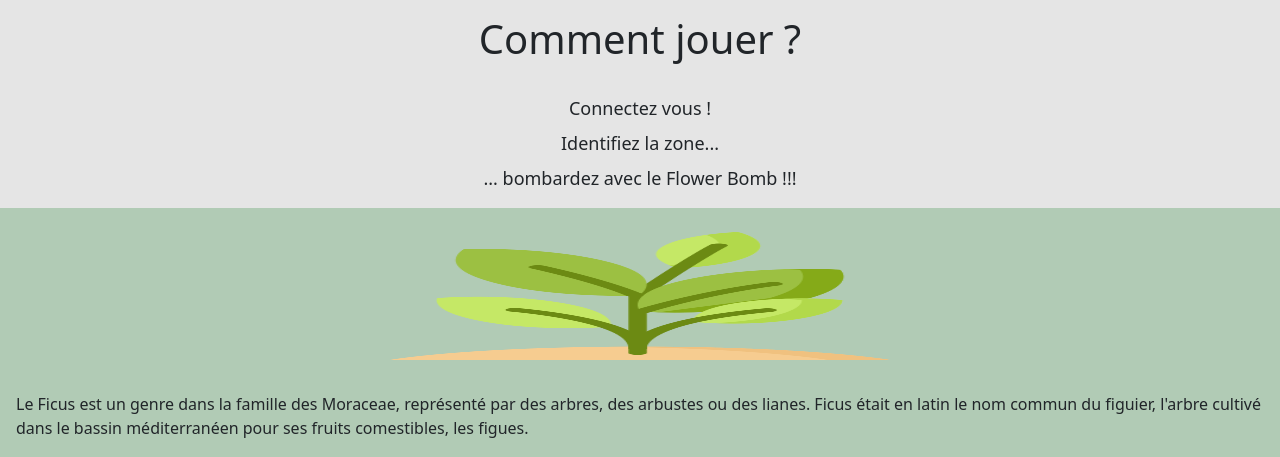
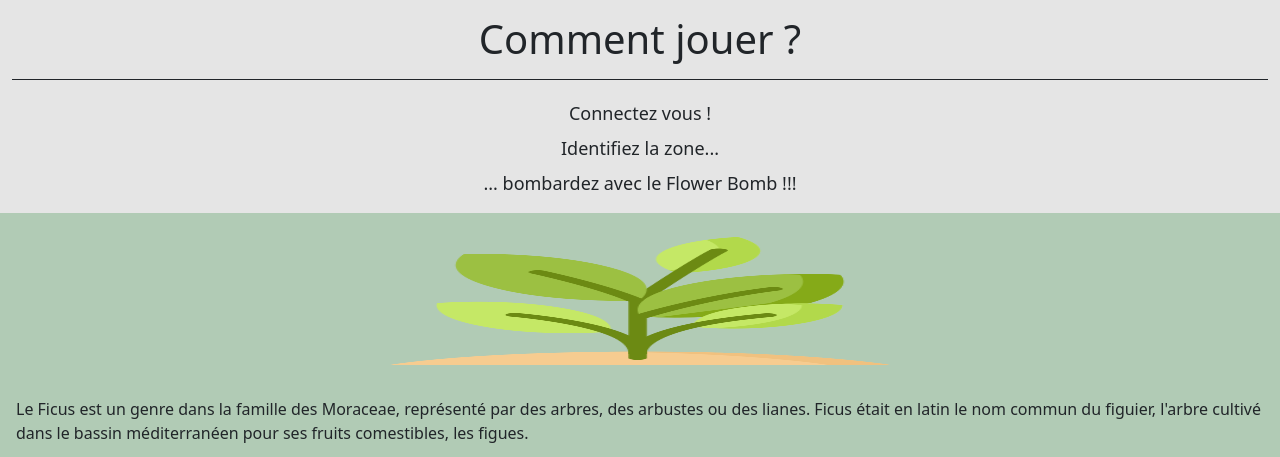
Before and after one commit to DangirasH/HacathonBomb-1er-Hackathon-, a PHP site: template src/View/Home/index.html.twig in a window 1280 px wide. Shown: the part 354-811 px from the top of the page. Run offline with PHP 8.4, Linux system fonts and the light colour scheme; the template is opened without the code that fills it, so the values that code supplies are empty; some libraries are stand-ins or nearby versions; some web fonts are replaced.

Commit message:
style de home

```diff
--- a/src/View/Home/index.html.twig
+++ b/src/View/Home/index.html.twig
@@ -17,12 +17,12 @@
 	</div>
 
 	<div class="bg-light">
-		<div class="container-fluid mb-2 d-flex justify-content-center align-items-center header">
-			<div class="col-lg-12 d-flex justify-content-center p-3">
+		<div class="container-fluid mb-1 d-flex justify-content-center align-items-center header">
+			<div class="col-lg-12 d-flex justify-content-center pt-3 pb-2 border-bottom border-dark">
 				<h1>Comment jouer ?</h1>
 			</div>
 		</div>
-		<div class="container-fluid mb-2 d-flex justify-content-center align-items-center header">
+		<div class="container-fluid mb-2 pt-3 d-flex justify-content-center align-items-center header">
 			<p>Connectez vous !</p>
 		</div>
 		<div class="container-fluid mb-2 d-flex justify-content-center align-items-center header">
```
